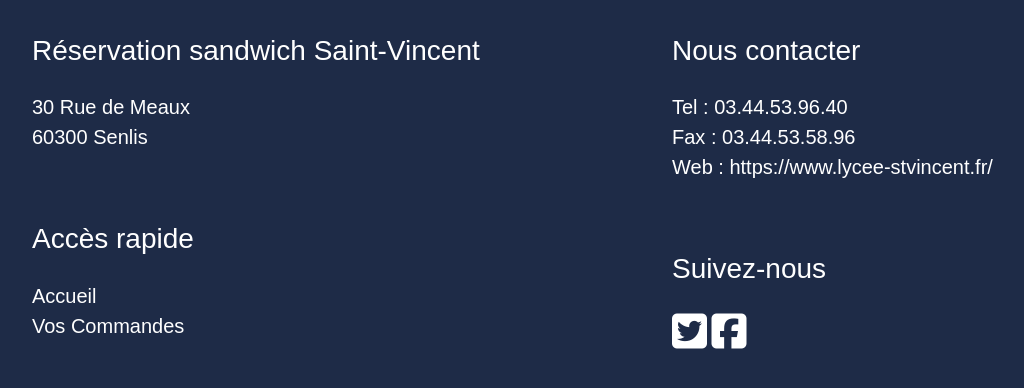
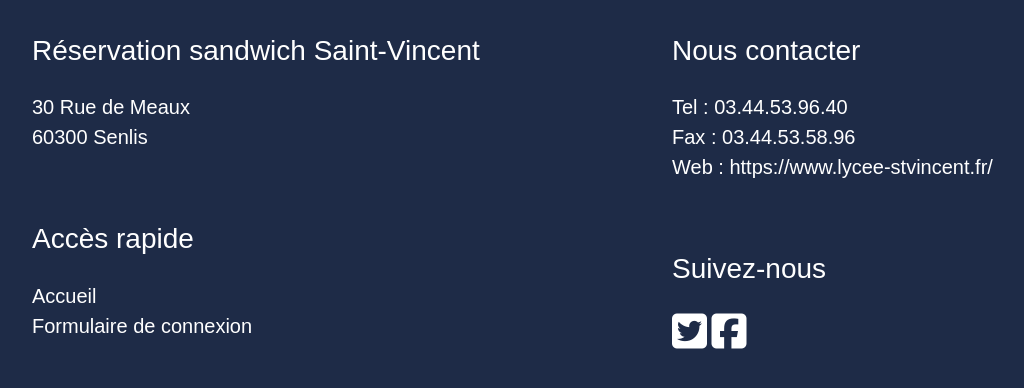
Before and after one commit to icecold120000/ReservationSandwich, a Symfony app: template templates/adulte/new.html.twig in a window 1280 px wide. Shown: the part 799-1187 px from the top of the page, without its empty margins (35-1059 px from the left). Run offline with Twig, Linux system fonts and the light colour scheme; the template is opened without the code that fills it, so the values that code supplies are empty; form fields are guessed from the names that the template uses; some libraries are stand-ins or nearby versions; some web fonts are replaced.

Commit message:
07/06/2022
correctif mineur

```diff
--- a/src/Controller/EleveController.php
+++ b/src/Controller/EleveController.php
@@ -266,7 +266,6 @@ class EleveController extends AbstractController
 
                         /*Vérifie si l'élève a un numéro de badge*/
                         if ($rowData['Num Badge'] != null) {
-
                             /*Nom du fichier*/
                             $codeBar = 'code_' . $rowData['Nom'] . '_' . $rowData['Prénom'] . '.png';
 
--- a/templates/base.html.twig
+++ b/templates/base.html.twig
@@ -126,8 +126,10 @@
                         <p>
                             {% if is_granted('ROLE_ADMIN') or is_granted('ROLE_CUISINE') %}
                                 <a href="{{ path('commande_individuelle_admin') }}">Les Commandes</a>
+                            {% elseif is_granted('IS_AUTHENTICATED_REMEMBERED') %}
+                                <a href="{{ path('commande_individuelle_index') }}">Vos Commandes</a>
                             {% else %}
-                                <a href="{{ path('commande_individuelle_index') }}">Vos Commandes</a>
+                                <a href="{{ path('app_login') }}">Formulaire de connexion</a>
                             {% endif %}
                         </p>
                         {% if is_granted('IS_AUTHENTICATED_REMEMBERED') %}
```
Also changed, not shown: 1 other file.
